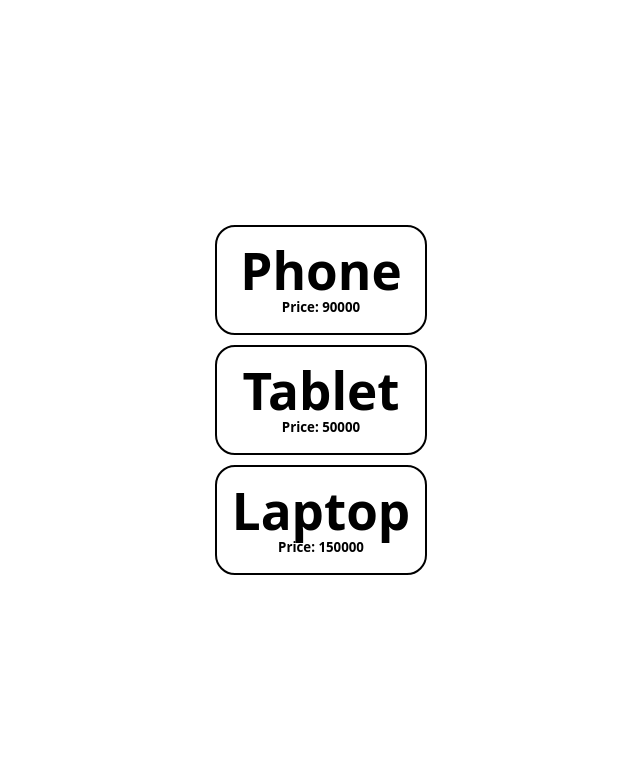
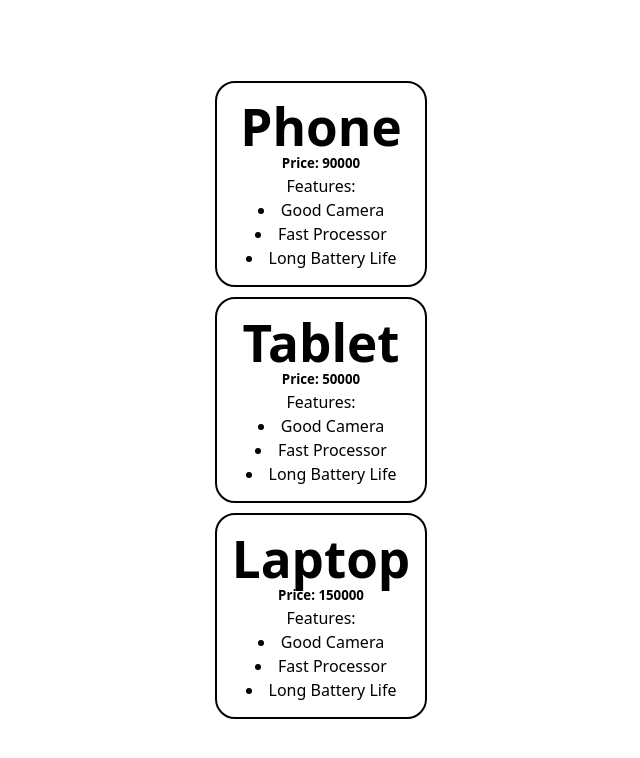
Before and after one commit to Jay-dodke/learn-react-revision, a React app: page / in a window 1280 px wide. Shown: the top 758 px of the page, without its empty margins (319-959 px from the left). Built offline with nearby package versions, Linux system fonts and the light colour scheme; the HTML template or start-up script is replaced by a standard one.

Commit message:
complete Array

```diff
--- a/src/Product.jsx
+++ b/src/Product.jsx
@@ -1,9 +1,15 @@
 import "./Product.css";
-function Product({title, Price}) {
+function Product({title, Price, Features}) {
   return (
     <div className="ProductCompont">
       <h1>{title}</h1>
       <h5>Price: {Price}</h5>
+      <p>
+        Features:{" "}
+        {Features.map((feature) => (
+          <li>{feature}</li>
+        ))}
+      </p>
     </div>
   );
 }
--- a/src/ProductTab.jsx
+++ b/src/ProductTab.jsx
@@ -1,10 +1,11 @@
 import Product from "./Product.jsx";
 function ProductTab() {
+  let Features = ["Good Camera", "Fast Processor", "Long Battery Life"];
   return (
     <>
-      <Product title="Phone" Price={90000} />
-      <Product title="Tablet" Price={50000} />
-      <Product title="Laptop" Price={150000} />
+      <Product title="Phone" Price={90000} Features={Features} />
+      <Product title="Tablet" Price={50000} Features={Features} />
+      <Product title="Laptop" Price={150000} Features={Features} />
     </>
   );
 }
```
